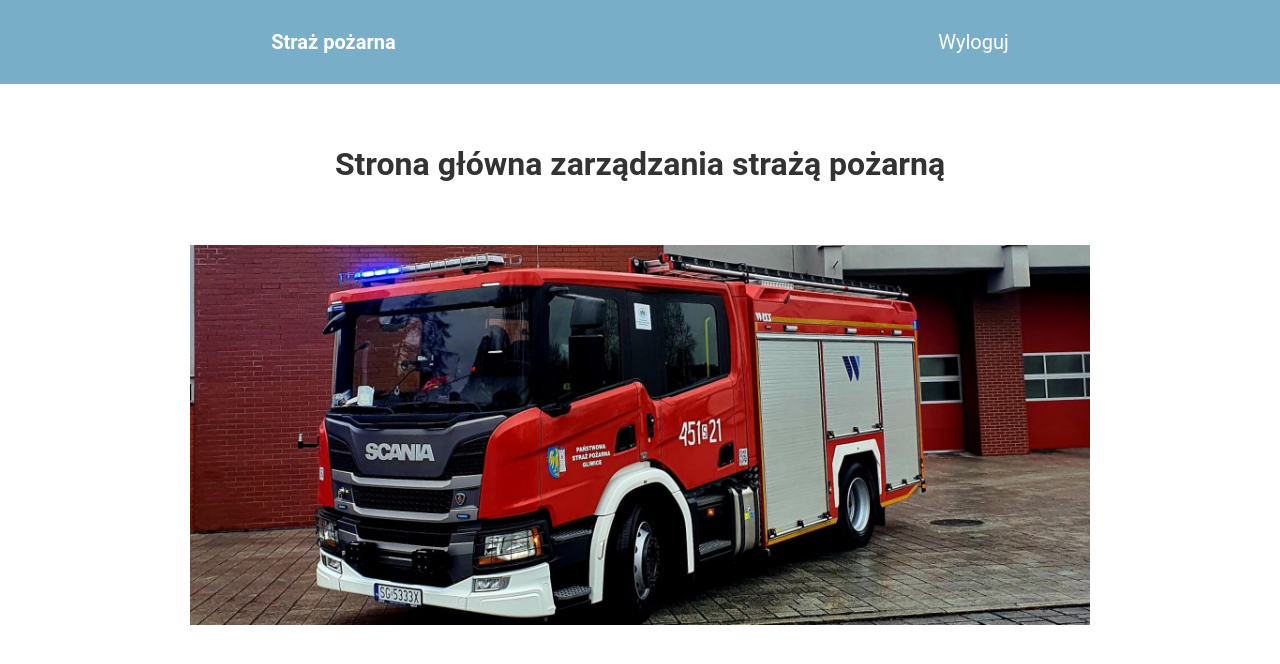
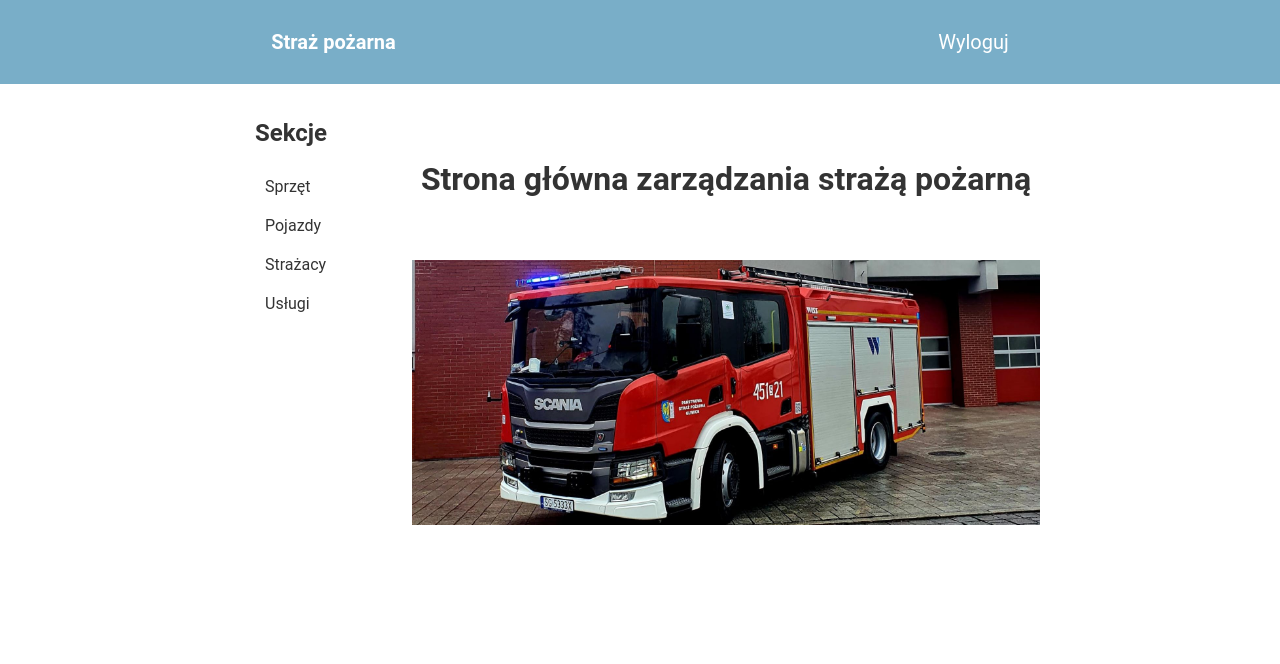
Before and after one commit to radzio13/fire-department-manager, a Django app: page /department/home/ in a window 1280 px wide. Shown: the top 664 px of the page. Run offline with Django 3.2, Linux system fonts and the light colour scheme; the visitor is signed in with stand-in values (Sample User, id 1); parts of the project's set-up code (start-up, migrations or seed data) failed here and were passed over.

Commit message:
Add left menu

```diff
--- a/department/templates/base.html
+++ b/department/templates/base.html
@@ -1,28 +1,35 @@
-
 {% load static %}
 
 <!DOCTYPE html>
-<html>
+<html lang="pl">
 <head>
-  <meta charset="utf-8" />
+  <meta charset="UTF-8">
+  <meta name="viewport"
+        content="width=device-width, user-scalable=no, initial-scale=1.0, maximum-scale=1.0, minimum-scale=1.0">
+  <meta http-equiv="X-UA-Compatible" content="ie=edge">
   <title>{% block title %}Straż pożarna{% endblock %}</title>
-  <link rel="stylesheet"  href="{%  static  'css/base.css'  %}">
+  <link rel="stylesheet" href="{% static  'css/base.css' %}">
 </head>
 <body>
-  <header>
+<header class="top-header">
   <a href="{% url "home_page" %}" class="logo">Straż pożarna</a>
   <div class="menu">
     {% if request.user.is_authenticated %}
-        <div><a href="{% url "logout" %}">Wyloguj</a></div>
+      <a href="{% url "logout" %}">Wyloguj</a>
     {% else %}
-        <div><a href="{% url "login" %}">Zaloguj</a></div>
+      <a href="{% url "login" %}">Zaloguj</a>
     {% endif %}
   </div>
 </header>
+<div class="container">
+  {% if request.user.is_authenticated %}
+    {% include 'menu.html' %}
+  {% endif %}
   <div id="content">
     {% block content %}
     {% endblock %}
   </div>
+</div>
 
 </body>
 </html>
--- a/department/templates/department/home.html
+++ b/department/templates/department/home.html
@@ -1,15 +1,10 @@
 {% extends "base.html" %}
 {% load static %}
 
-
 {% block title %}Straż pożarna{% endblock %}
-
 {% block content %}
   <h1>Strona główna zarządzania strażą pożarną</h1>
   <section>
-    <div class='main-img'>
-     <img  src={%  static  'media/straz.jpeg'  %} alt="Straż pożarna" />
-    </div>
+    <img class='main-img' src="{% static 'media/straz.jpeg' %}" alt="Straż pożarna"/>
   </section>
-
 {% endblock %}
--- /dev/null
+++ b/department/templates/menu.html
@@ -0,0 +1,19 @@
+<aside class="menu--left">
+  <header>
+    <h1>Sekcje</h1>
+  </header>
+  <ul class="menu__container">
+    <li class="menu__item">
+      <a href="" class="menu__link">Sprzęt</a>
+    </li>
+    <li class="menu__item">
+      <a href="" class="menu__link">Pojazdy</a>
+    </li>
+    <li class="menu__item">
+      <a href="" class="menu__link">Strażacy</a>
+    </li>
+    <li class="menu__item">
+      <a href="" class="menu__link">Usługi</a>
+    </li>
+  </ul>
+</aside>
--- a/project/settings.py
+++ b/project/settings.py
@@ -39,12 +39,13 @@ DJANGO_INSTALLED_APPS = [
     'django.contrib.sessions',
     'django.contrib.messages',
     'django.contrib.staticfiles',
-    'department.apps.DepartmentConfig'
 ]
 
 THIRD_INSTALLED_APPS = []
 
-LOCAL_INSTALLED_APPS = []
+LOCAL_INSTALLED_APPS = [
+    'department.apps.DepartmentConfig'
+]
 
 INSTALLED_APPS = DJANGO_INSTALLED_APPS + THIRD_INSTALLED_APPS + LOCAL_INSTALLED_APPS
 
--- a/static/css/base.css
+++ b/static/css/base.css
@@ -1,45 +1,95 @@
+:root {
+    --primary: #79aec8;
+    --primary-text: #333;
+    --secondary-text: #fff;
+}
+
 body {
-    margin:0;
-    font-family:'Roboto', sans-serif;
-    font-weight:400;
-    color:#333;
+    margin: 0;
+    font-family: 'Roboto', sans-serif;
+    font-weight: 400;
+    color: var(--primary-text);
 }
-header {
-    background-color: #79aec8;
+
+.top-header {
+    background-color: var(--primary);
     display: flex;
     flex-direction: row;
     justify-content: space-around;
 }
-header .logo {
+
+.top-header .logo {
     font-weight: bold;
 }
-header .logo,
-header .menu{
+
+.top-header .logo,
+.top-header .menu {
     padding: 30px 10px;
 }
-header a {
+
+.top-header a {
     text-decoration: none;
-    color: white;
+    color: var(--secondary-text);
     font-size: 20px;
     display: block;
 }
-header a:hover {
+
+.top-header a:hover {
     cursor: pointer;
 }
+
+.container {
+    display: flex;
+    width: 100%;
+    max-width: 800px;
+    margin: 15px auto;
+}
+
+.menu--left {
+    width: 200px;
+    margin-left: 15px;
+}
+
+.menu__container {
+    list-style-type: none;
+    margin: 0;
+    padding: 0;
+}
+
+.menu__item {
+    padding: 10px;
+}
+
+.menu__link {
+    text-decoration: none;
+    color: var(--primary-text);
+}
+
+.menu__link:hover {
+    color: var(--primary);
+}
+
+#content {
+    width: 100%;
+}
+
 #content h1 {
     text-align: center;
     padding: 40px 0;
 }
+
 #content section {
     display: flex;
     align-items: center;
     flex-direction: column;
 }
+
 .login-form {
     display: flex;
     justify-content: center;
 
 }
+
 #content section .error {
     max-width: 600px;
 }
@@ -47,26 +97,23 @@ header a:hover {
 .login-form p, .login-form form {
     max-width: 400px;
 }
+
 .login-form input[type="submit"] {
     margin-left: auto;
     margin-right: auto;
     display: block;
-    background-color: #79aec8;
+    background-color: var(--primary);
     border-radius: 5px;
-    border-color: #79aec8;
+    border-color: var(--primary);
     border-width: 2px;
-    color: white;
+    color: var(--secondary-text);
     padding: 10px;
 }
+
 .login-form input[type="submit"]:hover {
     cursor: pointer;
 }
+
 .main-img {
-    display: flex;
-    justify-content: center;
-
+    max-width: 100%;
 }
-.main-img img {
-    width: 90%;
-    max-width: 1000px;
-}
```
Also changed, not shown: 1 other file. Lines whose indentation alone changed are shown as unchanged.
